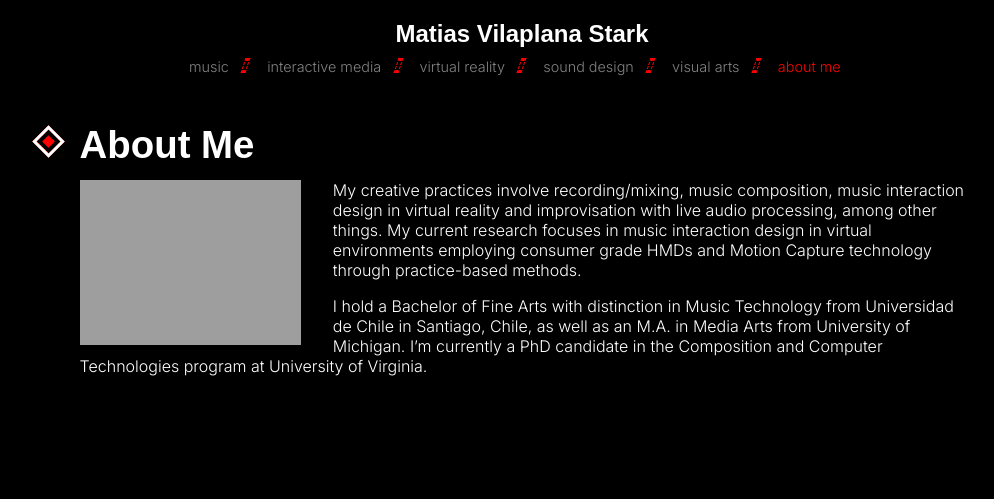
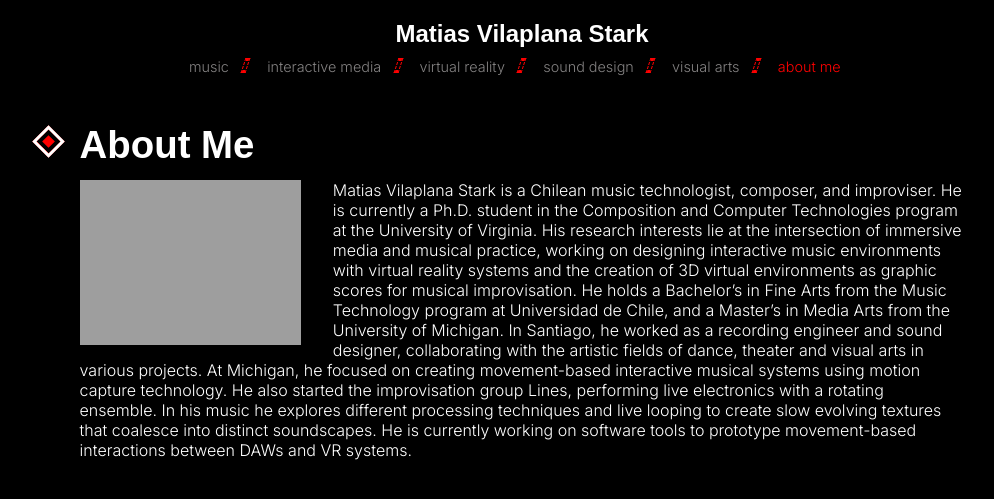
Before and after one commit to matvilap/matvilap.github.io, a Jekyll site: the page built from aboutme.md, in a window 1280 px wide. Shown: the top 499 px of the page, without its empty margins (118-1112 px from the left). Built offline with Jekyll 4.4.1, drawn with Linux system fonts in a browser that asks for light colours; some web fonts are replaced.

Commit message:
change about me

```diff
--- a/aboutme.md
+++ b/aboutme.md
@@ -5,6 +5,4 @@ order: 6
 
 ![Image of Matias Vilaplana](images/matiasvilaplana.jpg){: .about-image }
 
-My creative practices involve recording/mixing, music composition, music interaction design in virtual reality and improvisation with live audio processing, among other things. My current research focuses in music interaction design in virtual environments employing consumer grade HMDs and Motion Capture technology through practice-based methods.
-
-I hold a Bachelor of Fine Arts with distinction in Music Technology from Universidad de Chile in Santiago, Chile, as well as an M.A. in Media Arts from University of Michigan. I'm currently a PhD candidate in the Composition and Computer Technologies program at University of Virginia.
+Matias Vilaplana Stark is a Chilean music technologist, composer, and improviser. He is currently a Ph.D. student in the Composition and Computer Technologies program at the University of Virginia. His research interests lie at the intersection of immersive media and musical practice, working on designing interactive music environments with virtual reality systems and the creation of 3D virtual environments as graphic scores for musical improvisation. He holds a Bachelor’s in Fine Arts from the Music Technology program at Universidad de Chile, and a Master’s in Media Arts from the University of Michigan. In Santiago, he worked as a recording engineer and sound designer, collaborating with the artistic fields of dance, theater and visual arts in various projects. At Michigan, he focused on creating movement-based interactive musical systems using motion capture technology. He also started the  improvisation group Lines, performing live electronics with a rotating ensemble. In his music he explores different processing techniques and live looping to create slow evolving textures that coalesce into distinct soundscapes. He is currently working on software tools to prototype movement-based interactions between DAWs and VR systems.
```
